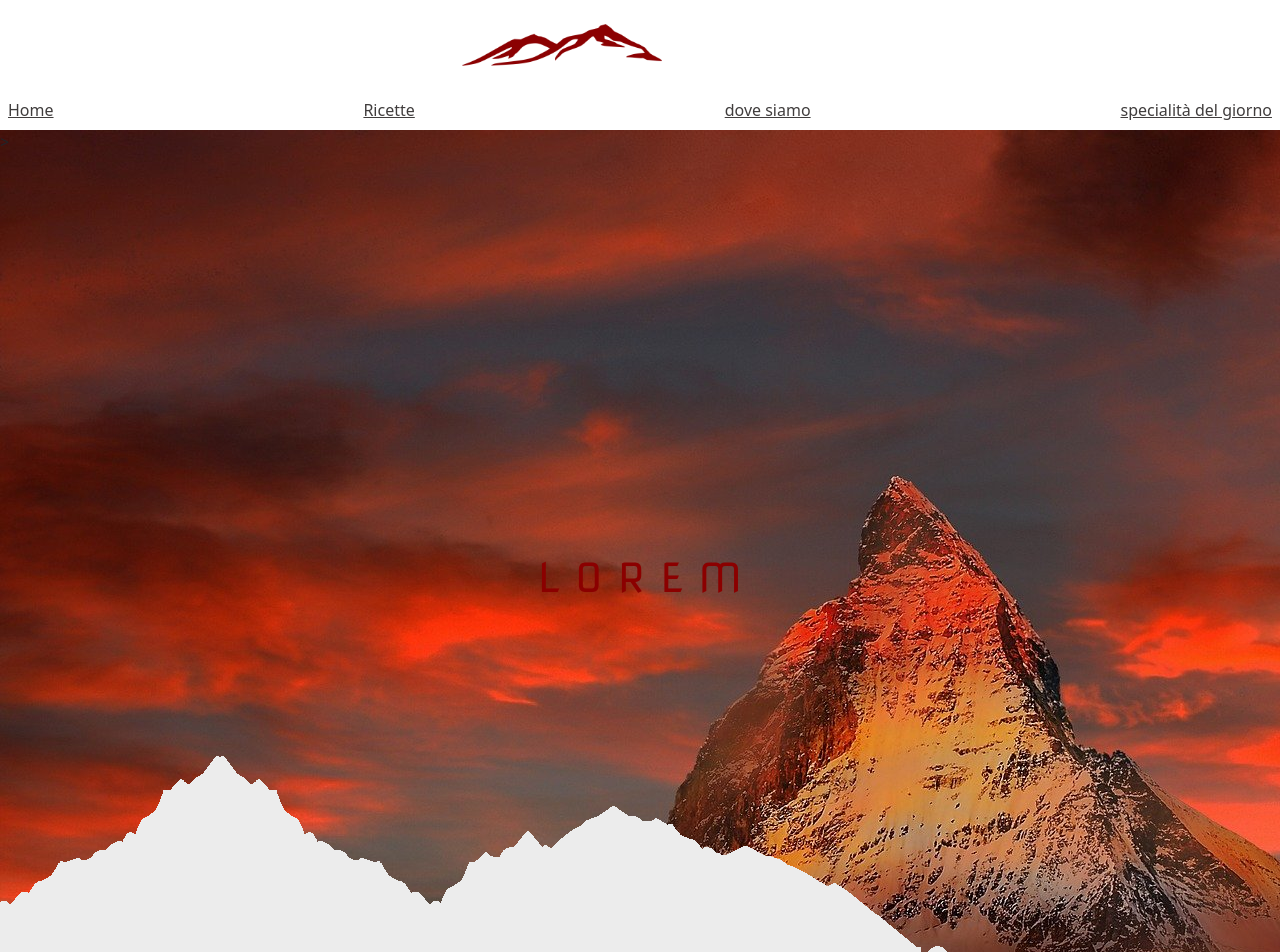
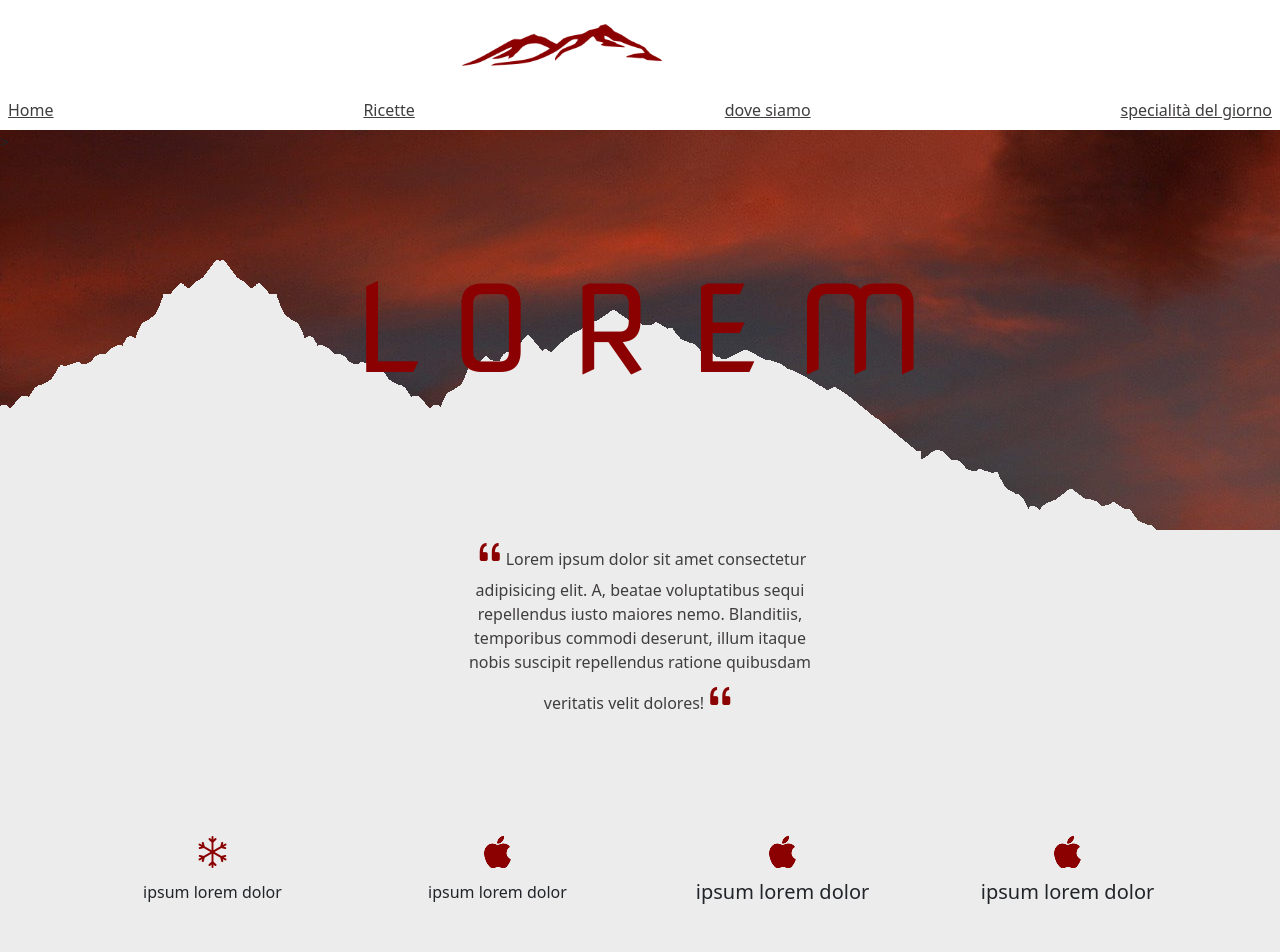
Before and after one commit to Hackademy-96/Progetto_RED_Giovanni_pontrelli, a plain HTML site: page index.html in a window 1280 px wide. Shown: the top 952 px of the page. Drawn offline with nearby package versions, Linux system fonts and the light colour scheme.

Commit message:
codice e pagina  sistemati

```diff
--- a/index.html
+++ b/index.html
@@ -33,14 +33,14 @@
 </nav>
 <header>
 
-    <h1 class="loreminiziale"> L O R E M</h1>>
+    <h1 class="loreminiziale tred2 font-title"><span class="letter-spa tred2 font-title">LORE</span>M</h1>>
 </header>
 <section class="backgroundcolore">
 <section>
     <div class="container mb-5 ">
         <div class="row justify-content-center">
             <div class="col-12 col-md-6 col-lg-4 ">
-                <p class="loremdue"><i class="bi bi-quote tred"></i>Lorem ipsum dolor sit amet consectetur adipisicing elit. A, beatae voluptatibus sequi repellendus iusto maiores nemo. Blanditiis, temporibus commodi deserunt, illum itaque nobis suscipit repellendus ratione quibusdam veritatis velit dolores!<i class="bi bi-quote tred"></i></p>
+                <p class="loremdue text-center"><i class="bi bi-quote tred"></i>Lorem ipsum dolor sit amet consectetur adipisicing elit. A, beatae voluptatibus sequi repellendus iusto maiores nemo. Blanditiis, temporibus commodi deserunt, illum itaque nobis suscipit repellendus ratione quibusdam veritatis velit dolores!<i class="bi bi-quote tred"></i></p>
 
             </div>
         </div>
@@ -50,22 +50,30 @@
     <div class="container">
         <div class="row">
             <div class="col-12 col-md-6 col-lg-3">
-                  <h5><i class="bi bi-snow tred"></i></h5>
-                  <p> psum lorem dolor</p>
+                  <h5 class="text-center"><i class="bi bi-snow tred"></i></h5>
+                  <p class="text-center">ipsum lorem dolor</p>
             </div>
             <div class="col-12 col-md-6 col-lg-3">
-                <h5><i class="bi bi-apple tred"></i></h5>
-                <p>ipsum lorem dolor</p>
+                <h5 class="text-center"><i class="bi bi-apple tred"></i></h5>
+                <p class="text-center">ipsum lorem dolor</p>
             </div>
-            <div class="col-12 col-md-6 col-lg-2 ">
-               <h5><i class="bi bi-apple tred"></i><h5>
-                <p>ipsum lorem dolor</p>
+            <div class="col-12 col-md-6 col-lg-3 ">
+               <h5 class="text-center"><i class="bi bi-apple tred"></i><h5>
+                <p class="text-center">ipsum lorem dolor</p>
             </div>
-            <div class="col-12 col-md-6 col-lg-2 ">
-              <h5><i class="bi bi-apple tred mx-auto"></i><h5>
-               <p>ipsum lorem dolor</p>
+            <div class="col-12 col-md-6 col-lg-3 ">
+              <h5 class="text-center"><i class="bi bi-apple tred"></i><h5>
+               <p class="text-center">ipsum lorem dolor</p>
            </div>
+        </div>
       </div>
+      <br>
+      <br>
+      <br>
+      <br>
+      <br>
+      <br>
+      <br>
   <div class="container">
     <div class="row ">
         <div class="col-10 col-md-8 col-lg-6">
@@ -88,6 +96,13 @@
         </div>
       </div>
 </section>
+      <br>
+      <br>
+      <br>
+      <br>
+      <br>
+      <br>
+      <br>
 <div class="backgroundlorem">
   <div class="container">
     <div class="row d-flex justify-content-center">
@@ -157,11 +172,11 @@
       </div>
     </div>
   </div>
-  <h2 id="img-2" class="tred ms-5">our benefit</h2>
+  <h2 id="img-2" class="tred ms-5 mt-5">our benefit</h2>
   <div class="container-fluid">
     <div class="row justify-content-center ">
       <div class="col-12 col-md-6 ">
-        <h2>lorem ipsum dolor</h2>
+        <h2 class="tred2 mt-5">lorem ipsum dolor</h2>
         <p>Lorem ipsum dolor sit amet consectetur adipisicing elit. Tempore aspernatur iusto maiores. Tenetur, ut fuga nostrum eveniet velit sequi iste praesentium, earum ipsum dolorum, mollitia aperiam modi harum totam rerum.</p>
       </div>
       <div class="col-12 col-md-6 ">
@@ -171,7 +186,7 @@
         <img class="imgcerchiogrande" src="./img/switzerland-862870_1920.jpg" alt="">
       </div>
       <div class="col-12 col-md-6 ">
-        <h2>lorem ipsum dolor</h2>
+        <h2 class="tred2 mt-5">lorem ipsum dolor</h2>
         <p>Lorem ipsum dolor sit amet consectetur adipisicing elit. Tempore aspernatur iusto maiores. Tenetur, ut fuga nostrum eveniet velit sequi iste praesentium, earum ipsum dolorum, mollitia aperiam modi harum totam rerum.</p>
       </div>
 
@@ -182,9 +197,8 @@
 
 
 
-
+  <section class="imagebackgroundfoot"></section>
 </section >
-<section class="imagebackgroundfoot"></section>
 <footer class="backgroundfooter">
   <div class="container">
     <div class="row">
--- a/style.css
+++ b/style.css
@@ -7,7 +7,7 @@ header{
     background: url(./img/mountains2.png) left bottom no-repeat, url(./img/switzerland-862870_1920.jpg) left top no-repeat;
 
 
-    height: 70vw;
+    height: 50vh;
     position: relative;
     z-index: 1;
 }
@@ -16,10 +16,18 @@ header{
   position: absolute;
   top: 50%;
   left: 50%;
-  transform: translate(-50%, -50%);
+  transform: translate(-50%, -50%)scale(3);
   color: darkred;
   font-family: 'Nova Square';
 
+
+}
+
+.letter-spa{
+    letter-spacing: 1vw;}
+
+.font-title{
+    font-family: 'Oswald', sans-serif;
 }
 
 .loremdue{
@@ -70,12 +78,12 @@ header{
 
 .imgcerchiopiccola{
     border-radius: 50%;
-    height: 8rem;
+    height:6rem;
 }
 
 .imgcerchiogrande{
     border-radius: 50%;
-    height: 18rem;
+    height: 15rem;
 }
 
 .imagebackgroundfoot{
```
